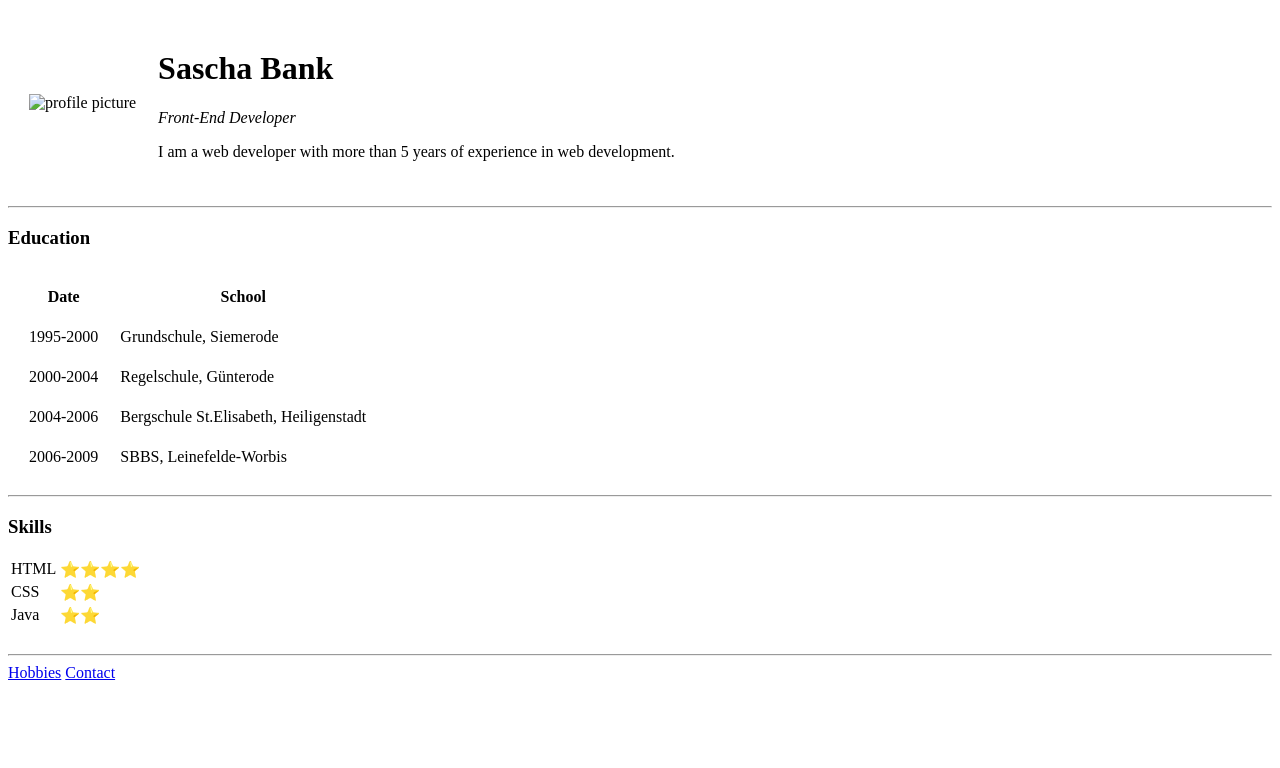
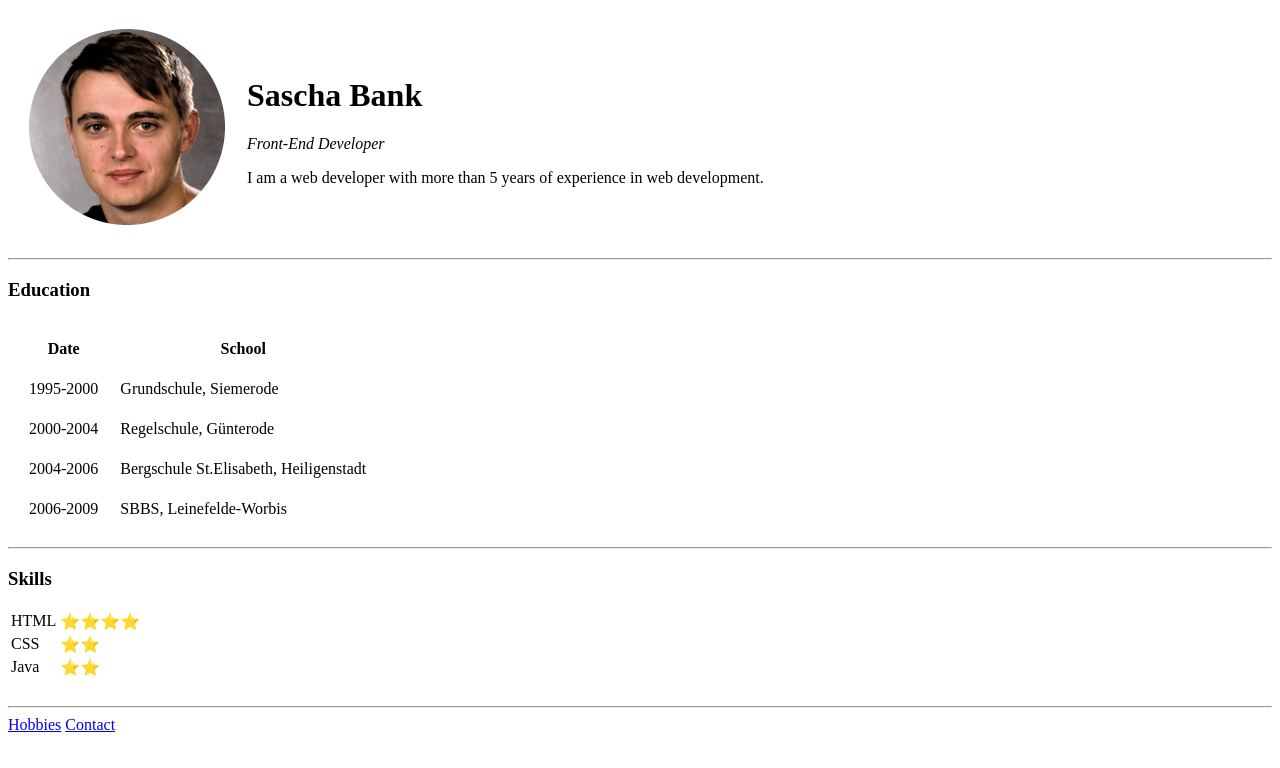
Before and after one commit to sbxcoding/cv, a plain HTML site: page index.html in a window 1280 px wide. Drawn offline with Linux system fonts and the light colour scheme.

Commit message:
Update index.html

```diff
--- a/index.html
+++ b/index.html
@@ -10,7 +10,7 @@
 <body>
     <table cellspacing="20">
         <tr>
-            <td><img src="/images/profilepicture.png" alt="profile picture"></td>
+            <td><img src="/profilepicture.png" alt="profile picture"></td>
             <td>
                 <h1>Sascha Bank</h1>
                 <p><em>Front-End Developer</em></p>
```
